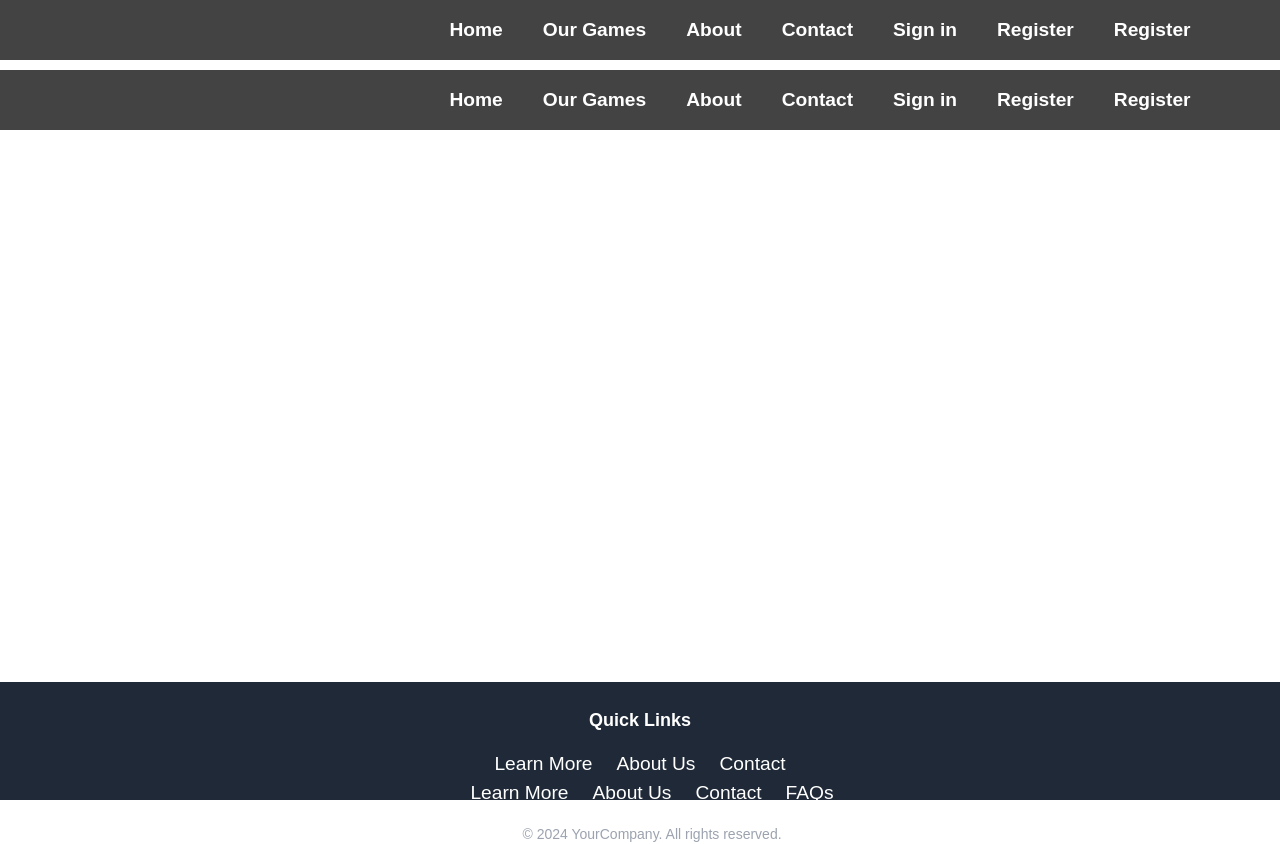
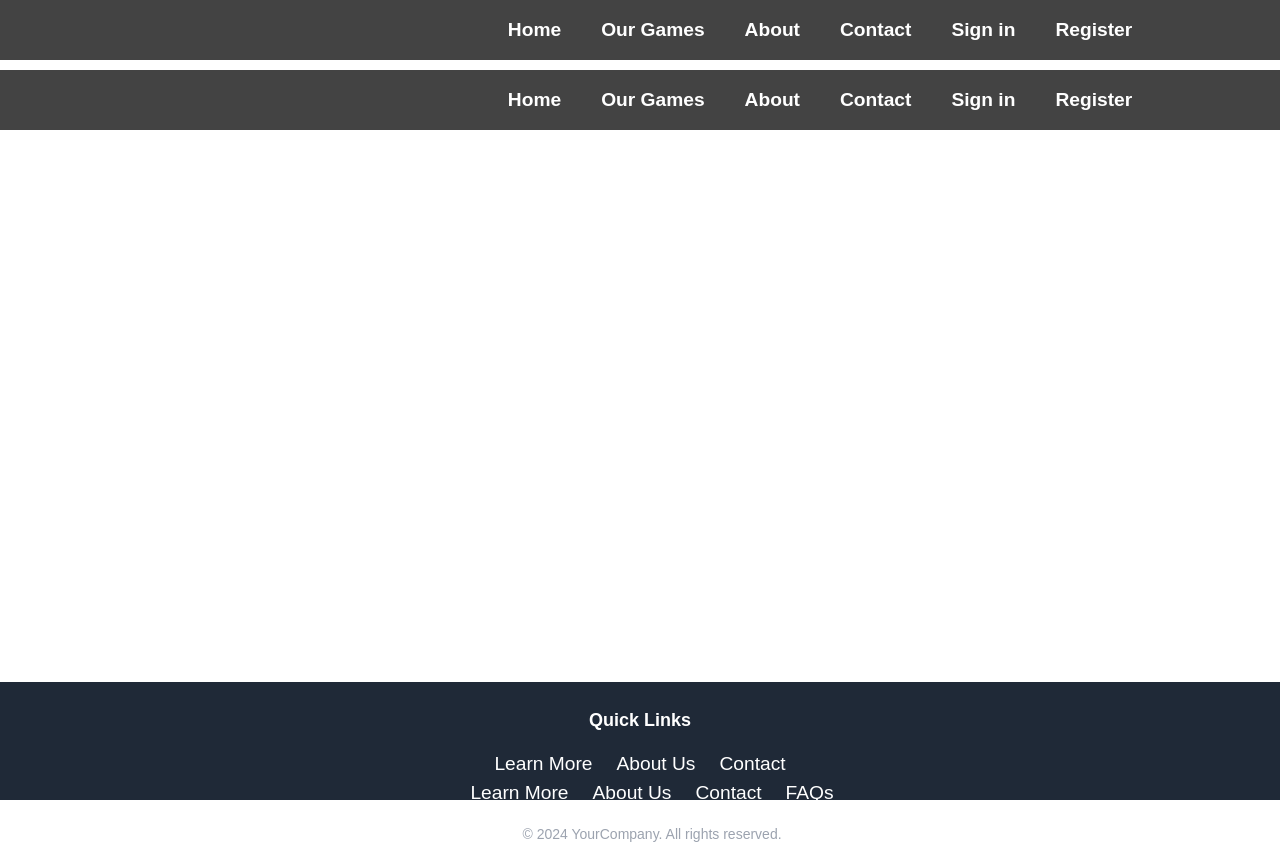
Before and after one commit to AranethWinters/348_group4_finalproj, a Next.js app: page /components/header in a window 1280 px wide. Shown: the top 844 px of the page. Built offline with nearby package versions, Linux system fonts and the light colour scheme; no server answers.

Commit message:
Pahabol bug fix

```diff
--- a/app/components/header/page.js
+++ b/app/components/header/page.js
@@ -14,7 +14,6 @@ function Header() {
             <li><a href="#">Contact</a></li>
             <li><Link href="/pages/signin">Sign in</Link></li>
             <li><Link href="/pages/signup">Register</Link></li>
-            <li><a href="#">Register</a></li>
           </ul>
         </nav>
       </div>
```
